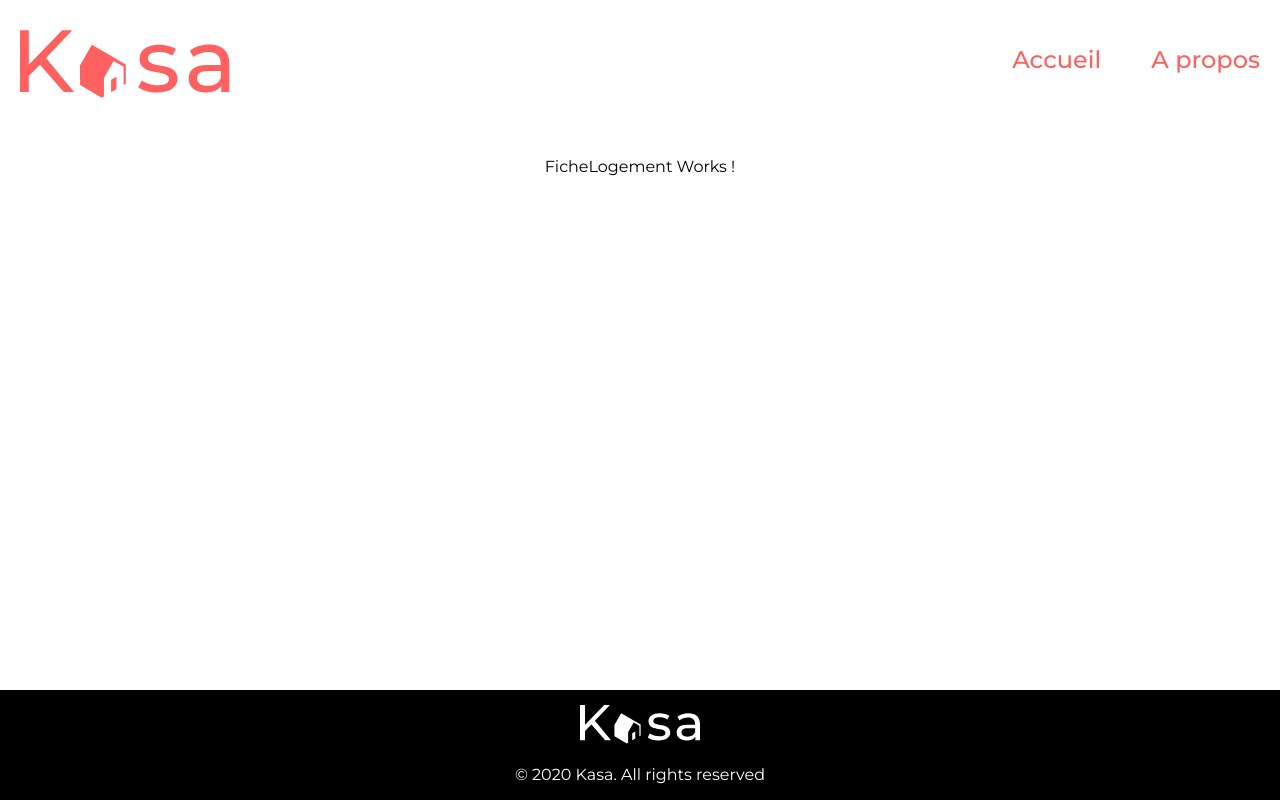
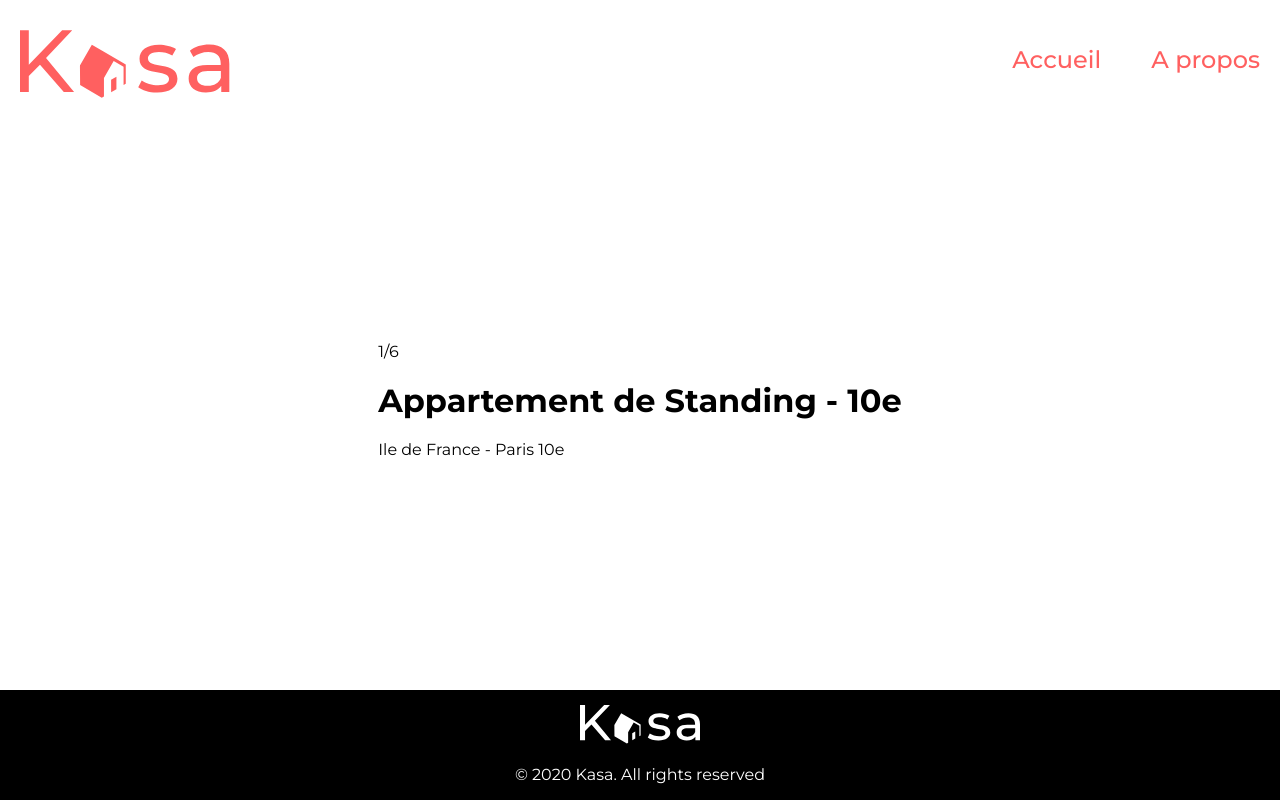
Before and after one commit to Maxime-Gld/Projet-7, a React (Create React App) app: page /housing/0979876d in a window 1280 px wide. Built offline with nearby package versions, Linux system fonts and the light colour scheme; grey boxes are pictures that could not be loaded.

Commit message:
page housing jsx (slideshow et fetch)

```diff
--- a/src/pages/Housing/Housing.jsx
+++ b/src/pages/Housing/Housing.jsx
@@ -1,11 +1,44 @@
-import React from 'react';
+import React, { useEffect, useState } from 'react';
+import { useNavigate, useParams } from 'react-router-dom';
+import Slideshow from '../../components/Slideshow/Slideshow';
 
 const Housing = () => {
-    return (
-        <div className='housing'>
-            FicheLogement Works !
+  const navigate = useNavigate();
+  const { id } = useParams();
+
+  const [housing, setHousing] = useState({});
+
+  useEffect(() => {
+    fetch('/housing.json')
+      .then((res) => res.json())
+      .then((datas) => {
+        const house = datas.find((elt) => elt.id === id);
+        if (house !== undefined) {
+          setHousing(house);
+        } else {
+          navigate('../Error/error');
+        }
+      })
+      .catch((err) => console.error(err));
+  }, [id, navigate]);
+
+  const { title, location } = housing;
+
+  return (
+    <div className="housing">
+      <div>
+        <Slideshow datas={housing.pictures} />
+      </div>
+
+      <section className="display_container">
+        <div className="display_text">
+          <h1>{title}</h1>
+          <p>{location}</p>
         </div>
-    );
+        <div></div>
+      </section>
+    </div>
+  );
 };
 
 export default Housing;
```
